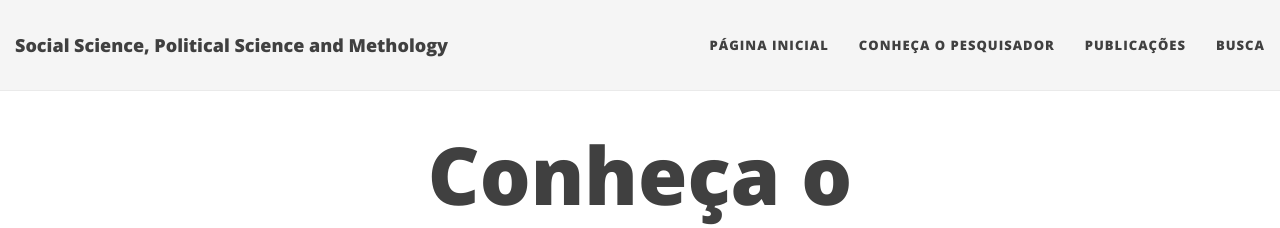
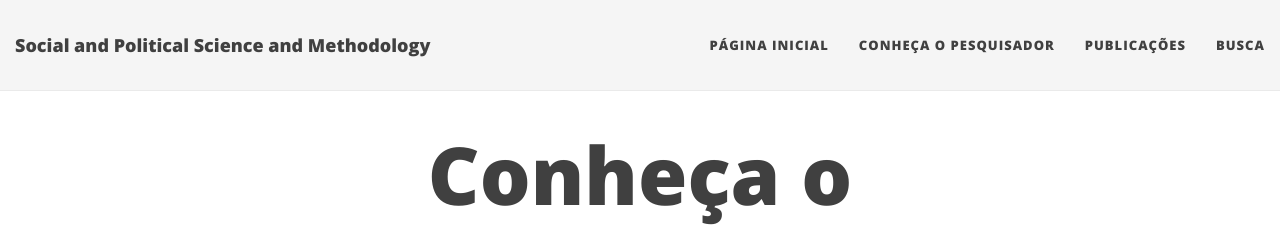
Before and after one commit to virgiliomendes/virgiliomendes.github.io, a Jekyll site: the page built from aboutme.md, in a window 1280 px wide. Shown: the top 228 px of the page. Built offline with Jekyll 4.4.1, drawn with Linux system fonts in a browser that asks for light colours; nearby versions of some CDN libraries.

Commit message:
Update _config.yml

```diff
--- a/_config.yml
+++ b/_config.yml
@@ -14,7 +14,7 @@ baseurl: ""
 # Of course don't forget to change the username and projectname to YOUR username and project
 
 # Name of website
-title: Social Science, Political Science and Methology
+title: Social and Political Science and Methodology
 
 # Short description of your site
 description: Blog do Virgilio de A. Mendes
@@ -23,7 +23,7 @@ description: Blog do Virgilio de A. Mendes
 
 # Image to show in the navigation bar - image must be a square (width = height)
 # Remove this parameter if you don't want an image in the navbar
-#avatar: "/img/Neylson.jpg"
+#avatar: "/img/Virgilio.jpg"
 
 # List of links in the navigation bar
 navbar-links:
```
